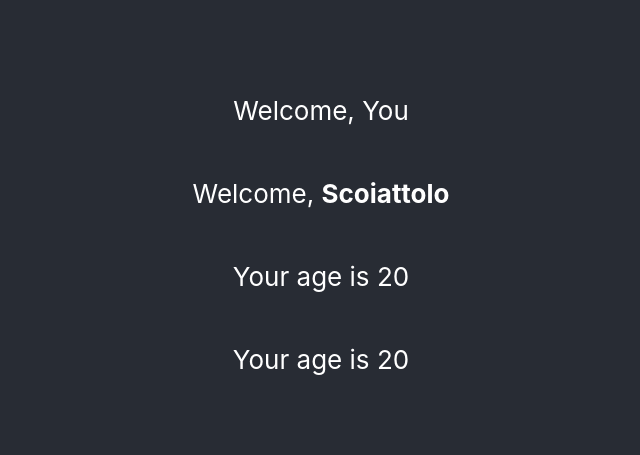
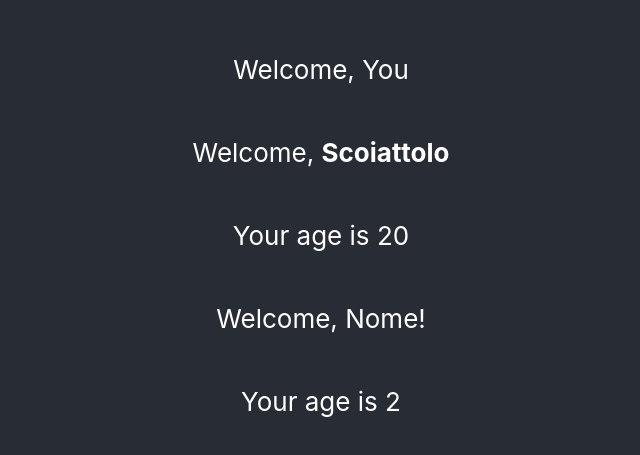
Before and after one commit to Raccoon6650/Develhope-React, a React (Create React App) app in the folder esercizi_develhope/: page / in a window 1280 px wide. Shown: the part 165-620 px from the top of the page, without its empty margins (319-959 px from the left). Built offline with nearby package versions, Linux system fonts and the light colour scheme.

Commit message:
esercizio svolto

```diff
--- a/esercizi_develhope/src/App.js
+++ b/esercizi_develhope/src/App.js
@@ -4,6 +4,8 @@ import Welcome from './components/welcome';
 
 const name = <strong>Scoiattolo</strong>
 const age = 20
+const name2 = "Nome!"
+const age2 = 2
 
 function App() {
   return (
@@ -11,7 +13,8 @@ function App() {
       <header className="App-header">
         <>
           <Welcome/>
-          <Welcome name={name} age= {age}/>
+          <Welcome name={name} age = {age}/>
+          <Welcome name={name2} age = {age2}/>
 
         </>
       </header>
--- a/esercizi_develhope/src/components/welcome.js
+++ b/esercizi_develhope/src/components/welcome.js
@@ -4,15 +4,14 @@ const Welcome = (props) => {
   return (
     <>
       <p>Welcome, {props.name}</p>
-      {props.age > 18 && <Age age={props.age} />}
-      {props.age > 18 ? <Age age={props.age} /> : null}
+      {props.age !== undefined ? <Age age={props.age} /> : null}
     </>
   );
 };
 
 Welcome.defaultProps = {
   name: "You",
-  age: 0,
+
 };
 
 export default Welcome;
```
